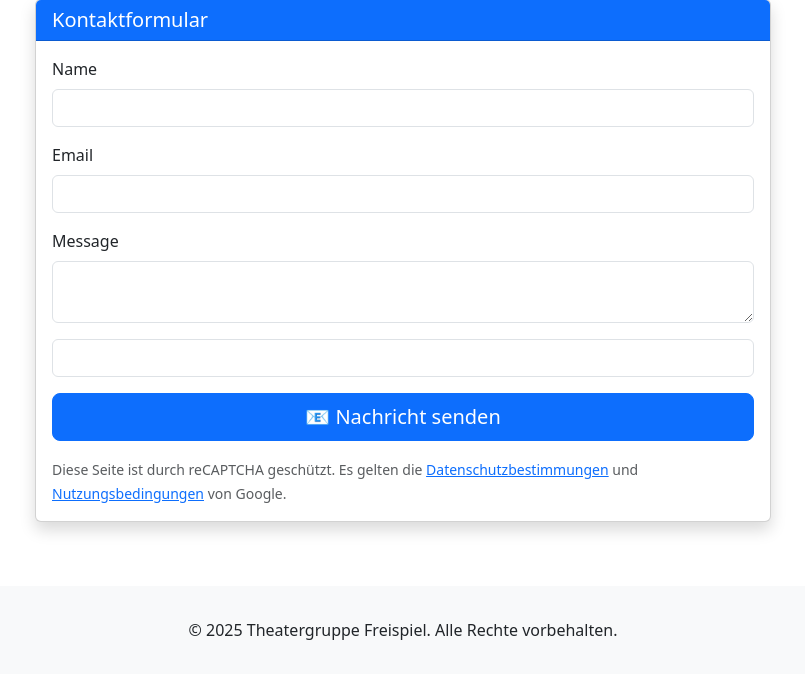
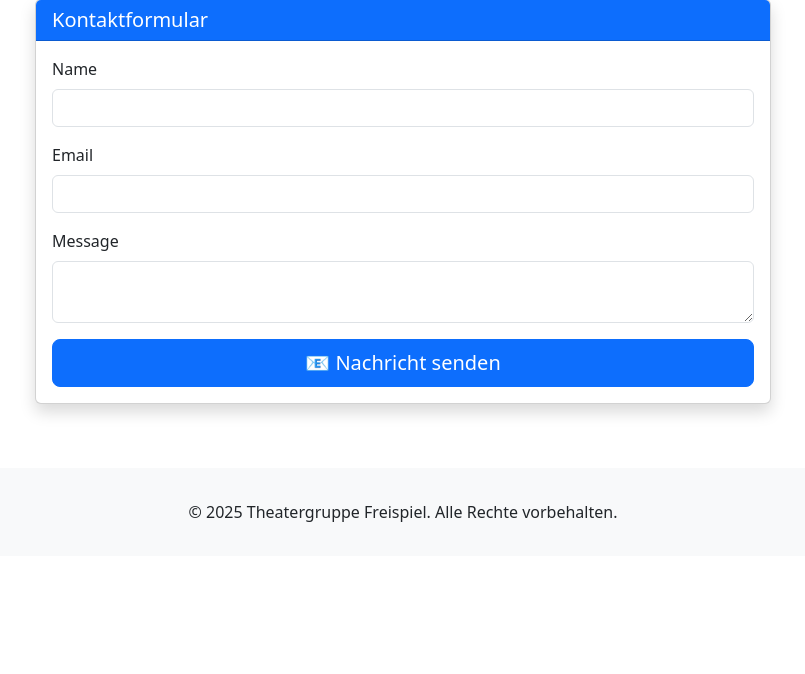
Before and after one commit to net-idea/tg-freispiel, a Symfony app: template templates/home/contact.html.twig in a window 1280 px wide. Shown: the part 317-991 px from the top of the page, without its empty margins (237-1042 px from the left). After the commit the page ends 839 px from the top, so only its background shows below. Run offline with Twig, Linux system fonts and the light colour scheme; the template is opened without the code that fills it, so the values that code supplies are empty; form fields are guessed from the names that the template uses; some libraries are stand-ins or nearby versions.

Commit message:
Remove reCAPTCHA, upgrade to Symfony 7.2, fix LICENSE, implement honeypot spam protection
Co-authored-by: bassix <545114+bassix@users.noreply.github.com>

```diff
--- a/config/bundles.php
+++ b/config/bundles.php
@@ -11,5 +11,4 @@ return [
     Symfony\Bundle\SecurityBundle\SecurityBundle::class => ['all' => true],
     Symfony\Bundle\MonologBundle\MonologBundle::class => ['all' => true],
     Symfony\Bundle\MakerBundle\MakerBundle::class => ['dev' => true],
-    Karser\Recaptcha3Bundle\KarserRecaptcha3Bundle::class => ['all' => true],
 ];
--- a/templates/base.html.twig
+++ b/templates/base.html.twig
@@ -27,9 +27,6 @@
 
         {% block javascripts %}
             <script src="https://cdn.jsdelivr.net/npm/bootstrap@5.3.2/dist/js/bootstrap.bundle.min.js" integrity="sha384-C6RzsynM9kWDrMNeT87bh95OGNyZPhcTNXj1NW7RuBCsyN/o0jlpcV8Qyq46cDfL" crossorigin="anonymous"></script>
-            {% if recaptcha3_key is defined and recaptcha3_key %}
-            <script src="https://www.google.com/recaptcha/api.js?render={{ recaptcha3_key }}"></script>
-            {% endif %}
         {% endblock %}
     </head>
     <body>
--- a/templates/home/contact.html.twig
+++ b/templates/home/contact.html.twig
@@ -41,11 +41,6 @@
                         {{ form_errors(form.message) }}
                     </div>
 
-                    <div class="mb-3">
-                        {{ form_widget(form.captcha) }}
-                        {{ form_errors(form.captcha) }}
-                    </div>
-
                     <div class="d-grid gap-2">
                         <button type="submit" class="btn btn-primary btn-lg">
                             📧 Nachricht senden
@@ -54,14 +49,6 @@
 
                     {{ form_rest(form) }}
                 {{ form_end(form) }}
-
-                <div class="mt-3">
-                    <small class="text-muted">
-                        Diese Seite ist durch reCAPTCHA geschützt. Es gelten die
-                        <a href="https://policies.google.com/privacy" target="_blank">Datenschutzbestimmungen</a> und
-                        <a href="https://policies.google.com/terms" target="_blank">Nutzungsbedingungen</a> von Google.
-                    </small>
-                </div>
             </div>
         </div>
     </div>
```
Also changed, not shown: composer.json (+35 -35 lines), src/Controller/HomeController.php (+8 -0 lines), src/Form/ContactType.php (+10 -6 lines), 7 other files.
